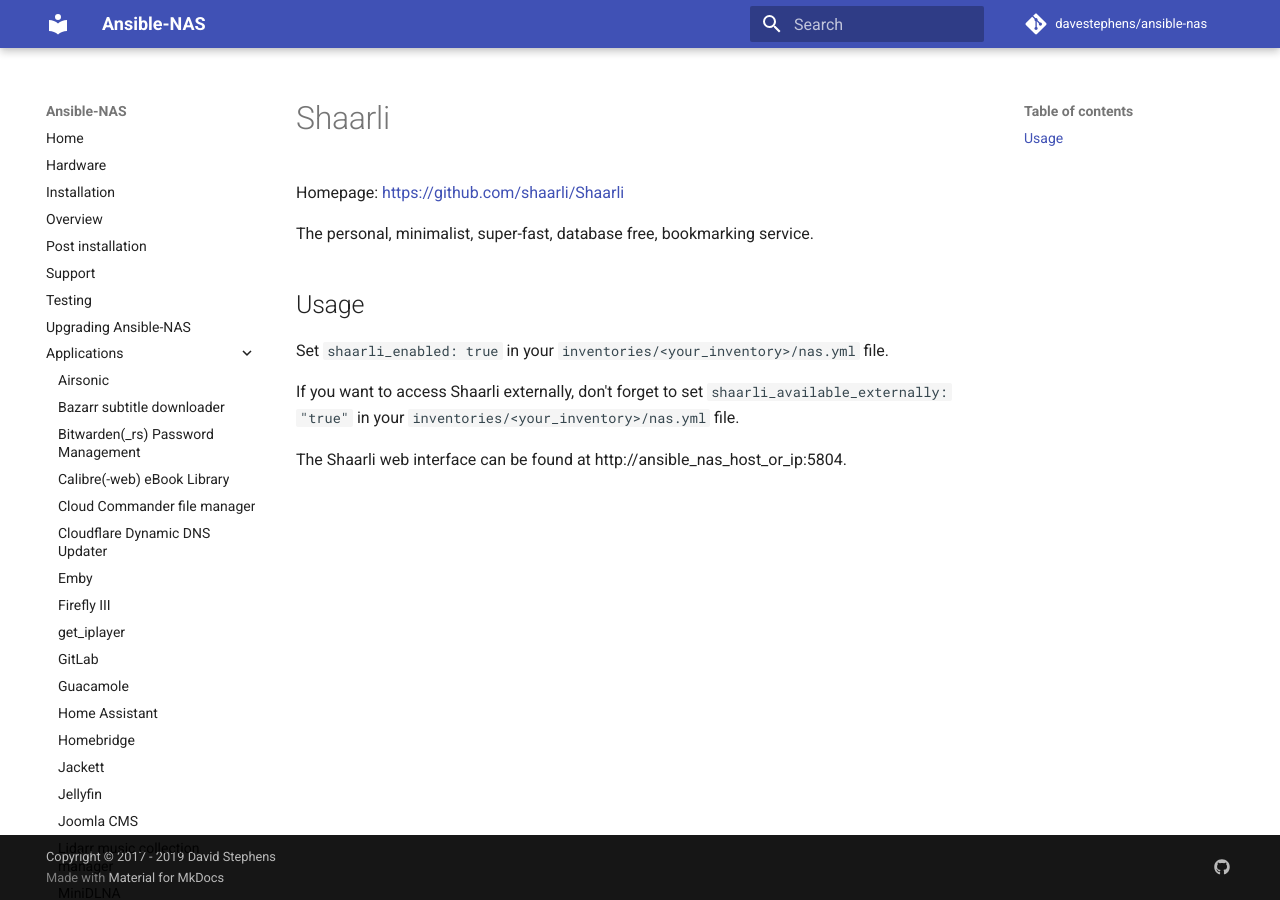
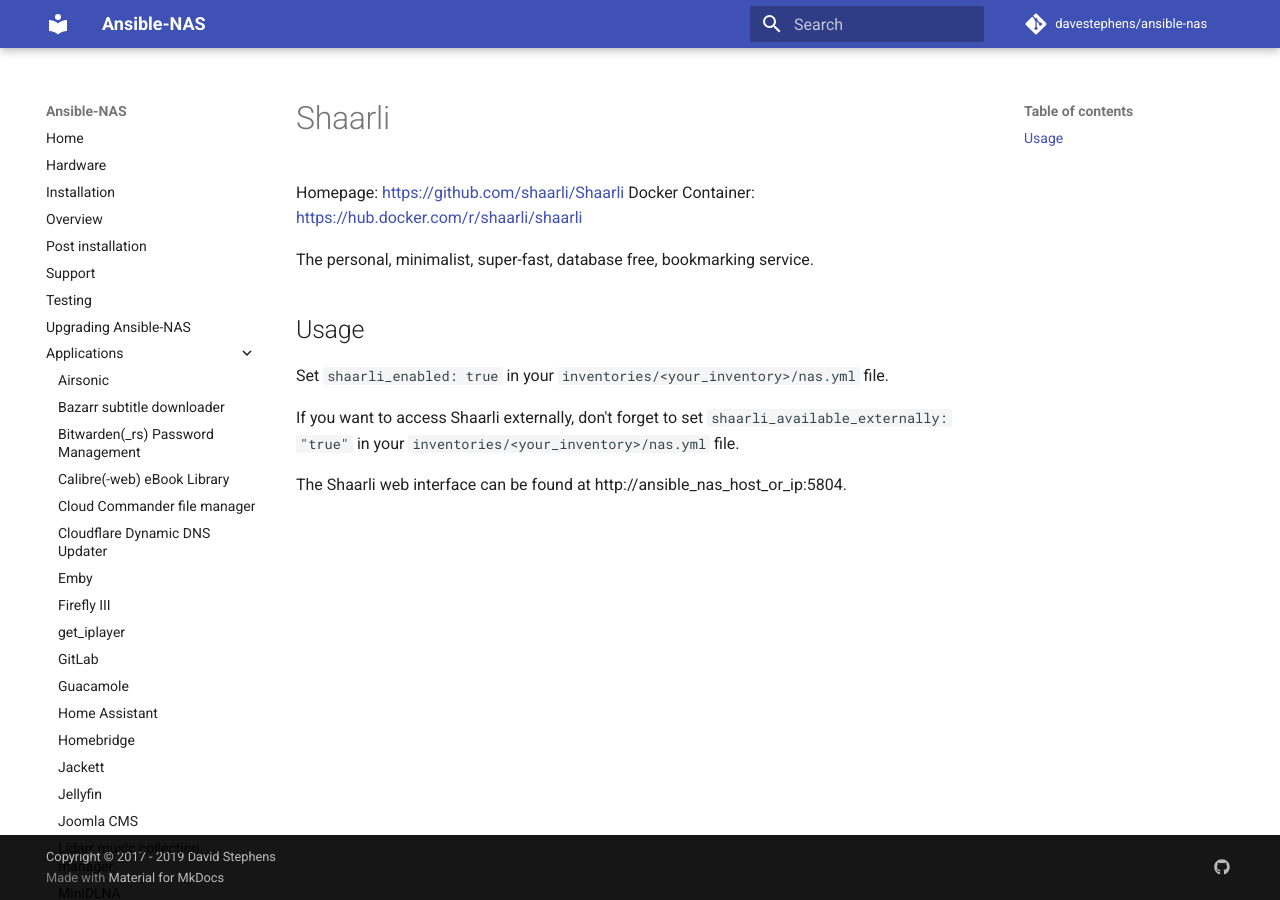
Before and after one commit to davestephens/ansible-nas, an MkDocs documentation site: the page built from docs/applications/shaarli.md, in a window 1280 px wide. Built offline with MkDocs 1.6.1 and Material for MkDocs 9.7.7, drawn with Linux system fonts in a browser that asks for light colours; comment, search, counter and statistics services are not loaded.

Commit message:
add container link

```diff
--- a/docs/applications/shaarli.md
+++ b/docs/applications/shaarli.md
@@ -2,6 +2,7 @@
 # Shaarli
 
 Homepage: [https://github.com/shaarli/Shaarli](https://github.com/shaarli/Shaarli)
+Docker Container: [https://hub.docker.com/r/shaarli/shaarli](https://hub.docker.com/r/shaarli/shaarli)
 
 The personal, minimalist, super-fast, database free, bookmarking service.
 
```
